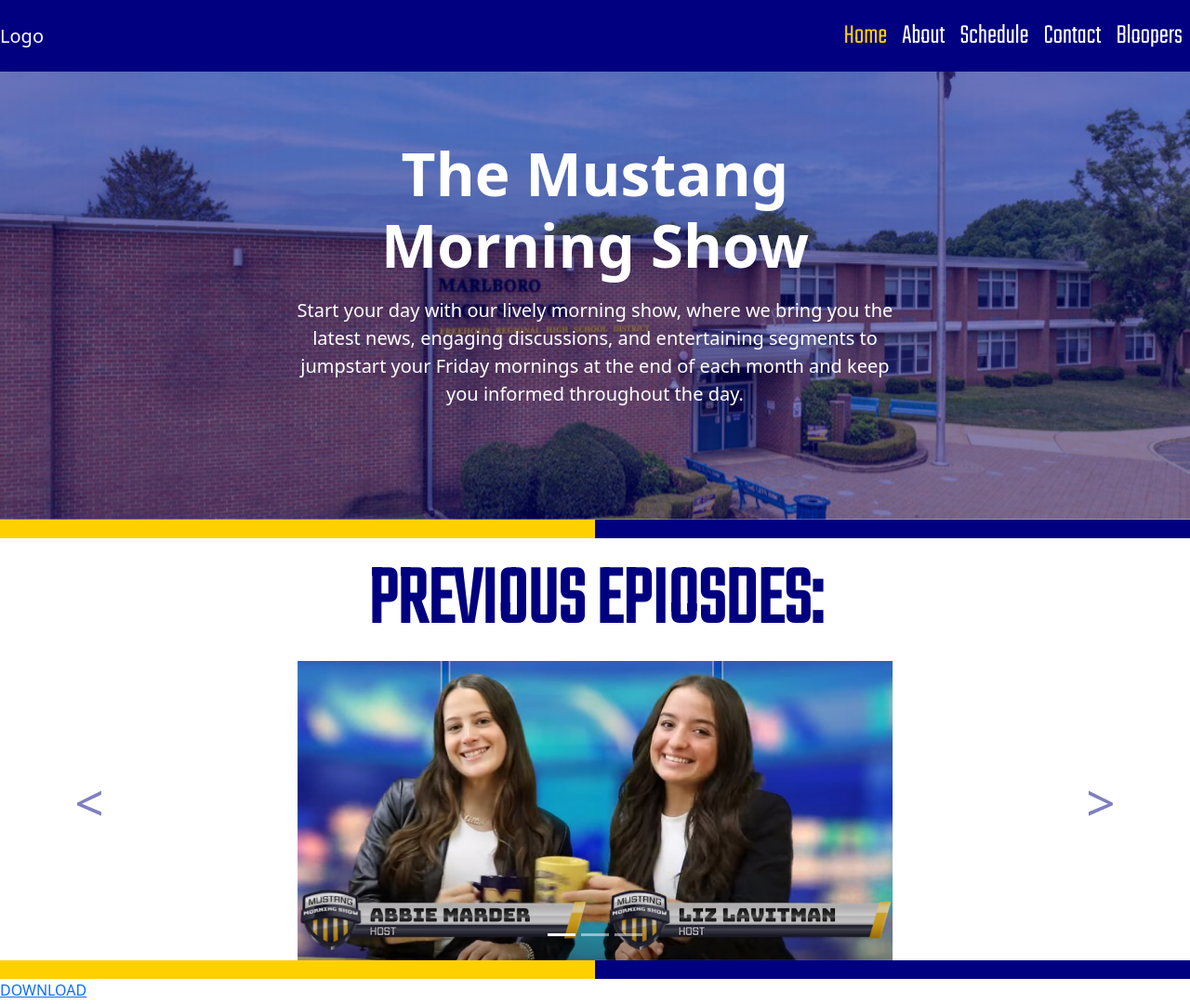
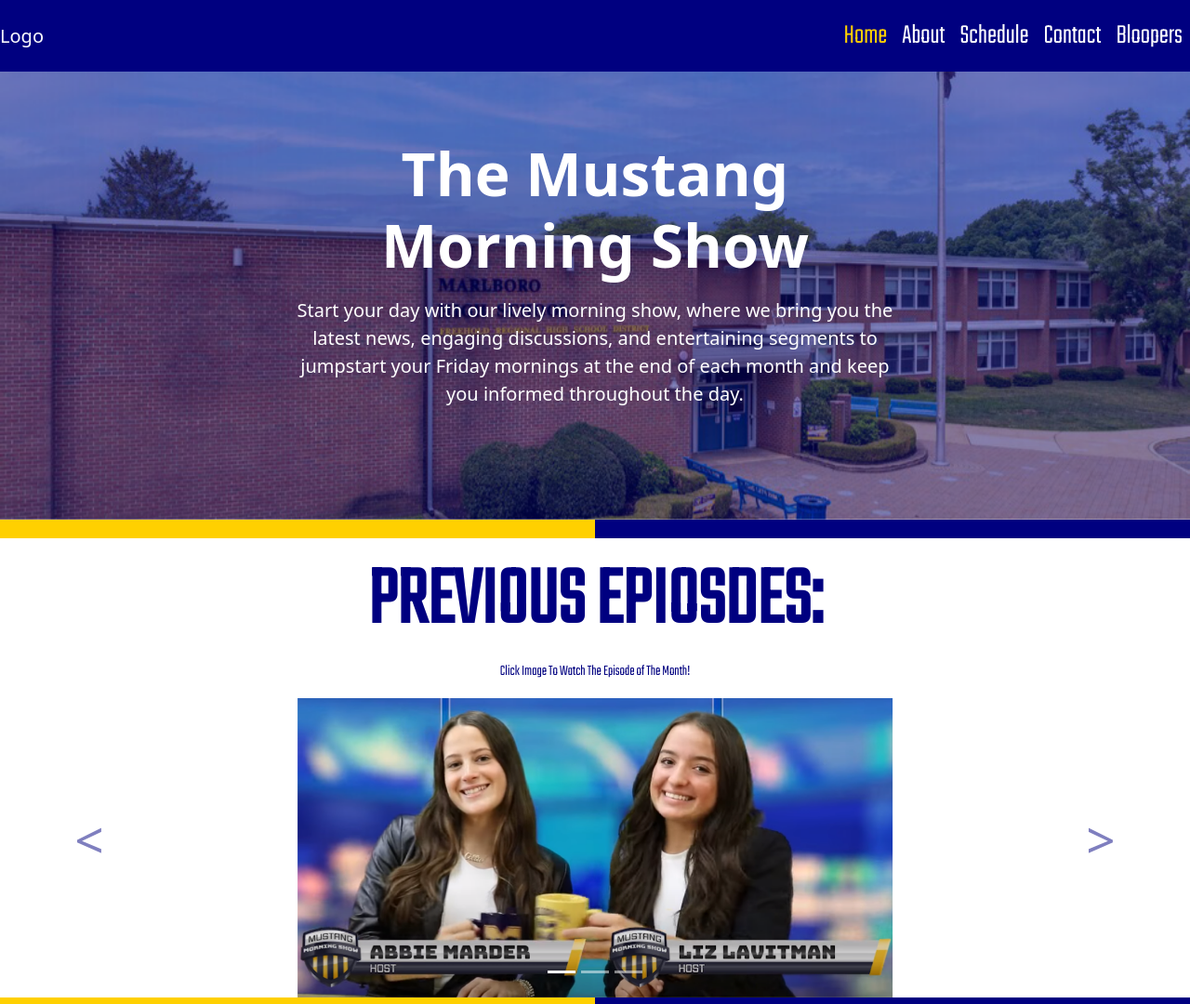
Before and after one commit to abbiemarder/Mustang-Morning-Show-website, a plain HTML site: page index.html in a window 1280 px wide. Shown: the top 1080 px of the page at 93% size. Drawn offline with nearby package versions, Linux system fonts and the light colour scheme.

Commit message:
added instructions to index.html

```diff
--- a/index.html
+++ b/index.html
@@ -65,6 +65,7 @@
   <div class="multi_color_border"></div>
   <!--End of Decorative line-->
 <h1 class="hometitle pt-3">PREVIOUS EPIOSDES:</h1>
+<p class="ptitle">Click Image To Watch The Episode of The Month!</p>
 <!--Carousel-->
 <div id="carouselExampleIndicators" class="carousel slide" data-bs-ride="true">
   <div class="carousel-indicators">
--- a/style.css
+++ b/style.css
@@ -37,7 +37,11 @@
     text-align: center;
     font-weight: bold;
 }
-
+.ptitle {
+    font-family: 'Teko', sans-serif;
+    color: navy;
+    text-align: center;
+}
 /* Schedule */
 .title{
     font-size: 95px;
```
